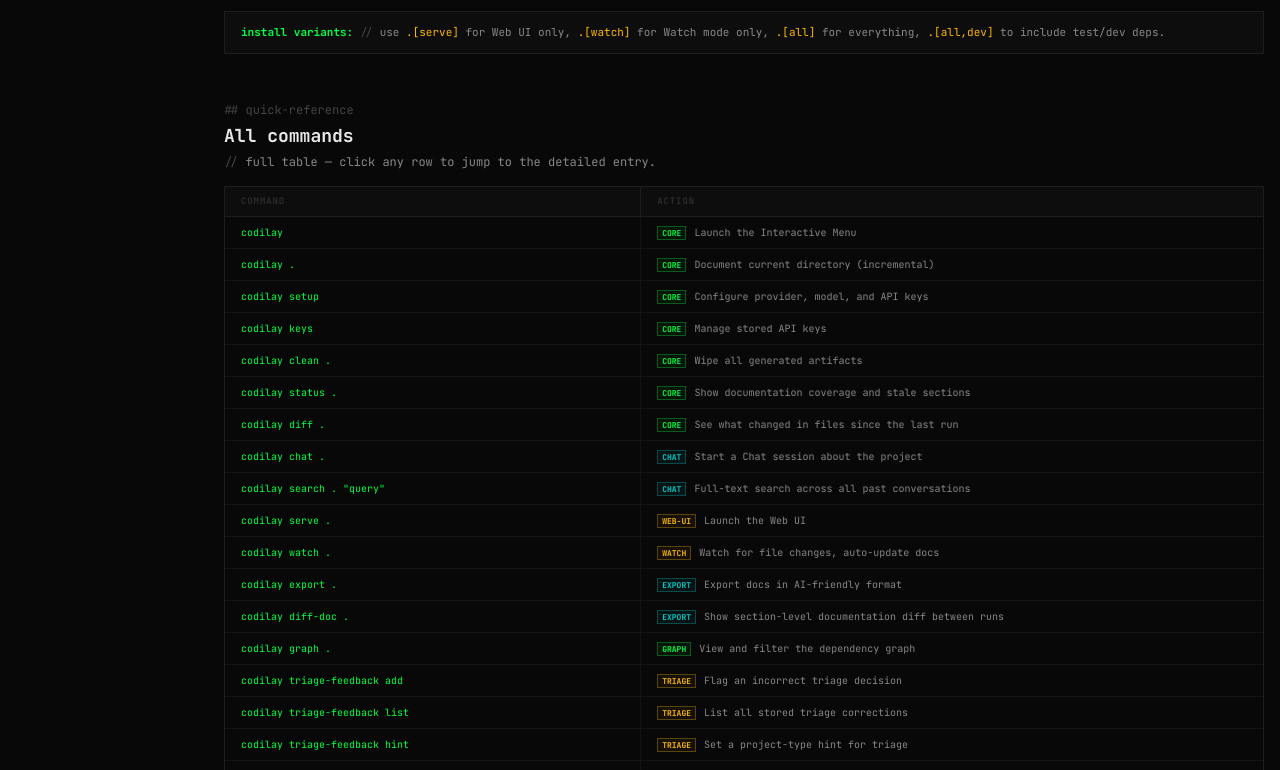
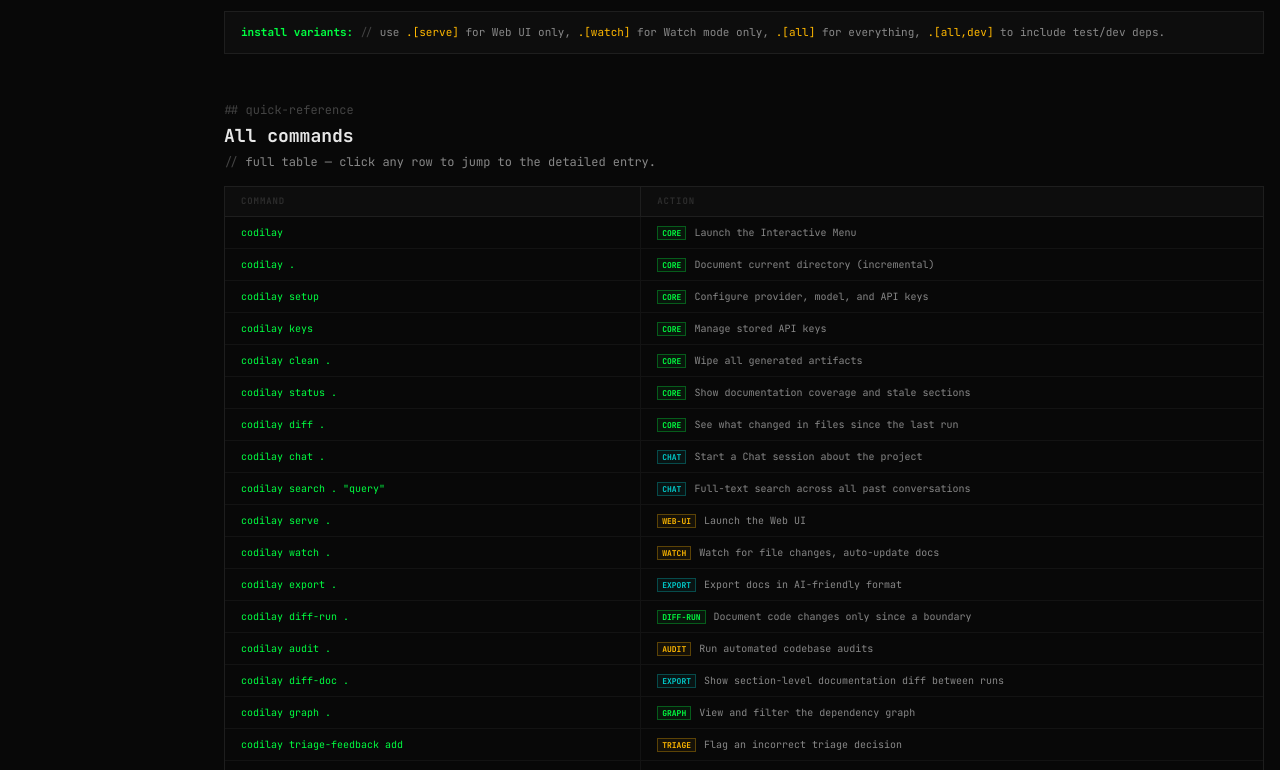
Before and after one commit to HarmanPreet-Singh-XYT/codilay-web, a Next.js app: page /docs in a window 1280 px wide. Shown: the part 830-1600 px from the top of the page. Built offline with nearby package versions, Linux system fonts and the light colour scheme.

Commit message:
update readme/docs

```diff
--- a/src/app/docs/page.tsx
+++ b/src/app/docs/page.tsx
@@ -156,17 +156,56 @@
     cmd: "codilay export .",
     action: "Export docs in AI-friendly format",
     group: "export",
-    desc: "Produces a compressed, token-efficient export of your documentation for feeding into another LLM's context window. Supports markdown, XML, and JSON with optional token budgets.",
+    desc: "Produces a compressed, token-efficient export of your documentation tailored for LLM context windows. Supports LLM-guided interactive customization, natural language queries, and pre-configured presets.",
     flags: [
+      { flag: "--interactive", desc: "Launch a conversational wizard to define your export spec" },
+      { flag: "--query \"<text>\"", desc: "One-shot natural language query to filter export content" },
+      { flag: "--preset <name>", desc: "Use a saved preset (structure, api-surface, etc.)" },
       { flag: "--format markdown|xml|json", desc: "Output format (default: markdown)" },
       { flag: "--max-tokens N", desc: "Cap the output at N tokens" },
-      { flag: "--no-graph", desc: "Exclude the dependency graph from the export" },
-      { flag: "-o <file>", desc: "Write output to a file instead of stdout" },
+      { flag: "--no-graph", desc: "Exclude the dependency graph" },
+      { flag: "--strip-implementation", desc: "Remove function bodies to save tokens" },
+      { flag: "-o <file>", desc: "Write output to a specific file" },
     ],
     examples: [
-      { cmd: "codilay export .", comment: "compact markdown (default)" },
-      { cmd: "codilay export . --format xml --max-tokens 4000" },
-      { cmd: "codilay export . -f json --no-graph -o context.json" },
+      { cmd: "codilay export . --interactive", comment: "LLM-guided export wizard" },
+      { cmd: "codilay export . --query \"just api routes and database models\"", comment: "NL query mode" },
+      { cmd: "codilay export . --preset architecture", comment: "use preset" },
+      { cmd: "codilay export . --strip-implementation", comment: "signatures only" },
+    ],
+  },
+  // Diff-run
+  {
+    cmd: "codilay diff-run .",
+    action: "Document code changes only since a boundary",
+    group: "diff-run",
+    desc: "Generates a focused \"what changed\" report instead of a full reference. Feeds git diffs and existing context to the AI to explain the impact of changes since a specific commit, tag, date, or branch.",
+    flags: [
+      { flag: "--since <boundary>", desc: "Commit hash, tag, or date (YYYY-MM-DD)" },
+      { flag: "--since-branch <name>", desc: "Compare current branch against target (e.g. main)" },
+      { flag: "--update-doc", desc: "Patch findings directly into CODEBASE.md" },
+    ],
+    examples: [
+      { cmd: "codilay diff-run . --since abc123f", comment: "since commit" },
+      { cmd: "codilay diff-run . --since-branch main", comment: "since branching from main" },
+      { cmd: "codilay diff-run . --since 2024-03-01", comment: "since date" },
+    ],
+  },
+  // Audit
+  {
+    cmd: "codilay audit .",
+    action: "Run automated codebase audits",
+    group: "audit",
+    desc: "Performs targeted security, architecture, performance, or quality scans. Analyzes the wire graph and file content through 60+ specialized audit lenses.",
+    flags: [
+      { flag: "--type <category>", desc: "Audit type (security, performance, architecture, quality, compliance, etc.)" },
+      { flag: "--mode passive|active", desc: "Passive (fast, uses existing doc) or Active (deep file reading)" },
+      { flag: "--list-types", desc: "Show all 60+ supported audit types" },
+    ],
+    examples: [
+      { cmd: "codilay audit . --type security --mode passive", comment: "fast security pass" },
+      { cmd: "codilay audit . --type architecture --mode active", comment: "deep architectural audit" },
+      { cmd: "codilay audit . --type performance --mode active", comment: "active performance scan" },
     ],
   },
   // Diff-doc
@@ -397,6 +436,8 @@
   { key: "web", label: "web-ui", color: "text-amber" },
   { key: "watch", label: "watch", color: "text-amber" },
   { key: "export", label: "export", color: "text-cyan" },
+  { key: "diff-run", label: "diff-run", color: "text-accent" },
+  { key: "audit", label: "audit", color: "text-amber" },
   { key: "graph", label: "graph", color: "text-accent" },
   { key: "triage", label: "triage", color: "text-amber" },
   { key: "team", label: "team", color: "text-cyan" },
@@ -578,14 +619,14 @@
           <h1 className="text-3xl font-bold tracking-tight mb-2">CLI Reference</h1>
           <p className="text-text-secondary text-sm max-w-2xl">
             <span className="text-text-tertiary">// </span>
-            all 29 commands, flags, and examples — sourced directly from the CodiLay README.
+            all 33 commands, flags, and examples — sourced directly from the CodiLay README.
           </p>
 
           {/* Quick stats */}
           <div className="grid grid-cols-2 sm:grid-cols-4 gap-0 border border-border mt-6 w-fit">
             {[
-              { val: "29", label: "commands" },
-              { val: "9", label: "groups" },
+              { val: "33", label: "commands" },
+              { val: "11", label: "groups" },
               { val: "359/359", label: "tests" },
               { val: "MIT", label: "license" },
             ].map((s, i) => (
@@ -937,7 +978,11 @@
                     { file: "server.py", desc: "FastAPI Intelligence Server (Web UI + API)" },
                     { file: "watcher.py", desc: "File system watcher (watch mode)" },
                     { file: "exporter.py", desc: "AI-friendly doc export (markdown/xml/json)" },
+                    { file: "export_spec.py", desc: "Export specification schema & presets" },
+                    { file: "interactive_export.py", desc: "LLM conversation handler for exports" },
                     { file: "doc_differ.py", desc: "Section-level doc diffing & version snapshots" },
+                    { file: "diff_analyzer.py", desc: "Git diff extraction & boundary resolution (diff-run)" },
+                    { file: "change_report.py", desc: "Change report generation (diff-run)" },
                     { file: "triage_feedback.py", desc: "Triage correction store & feedback loop" },
                     { file: "graph_filter.py", desc: "Dependency graph filtering engine" },
                     { file: "team_memory.py", desc: "Shared team knowledge base" },
```
Also changed, not shown: 1 other file (tests, documents, lock files or other folders).
